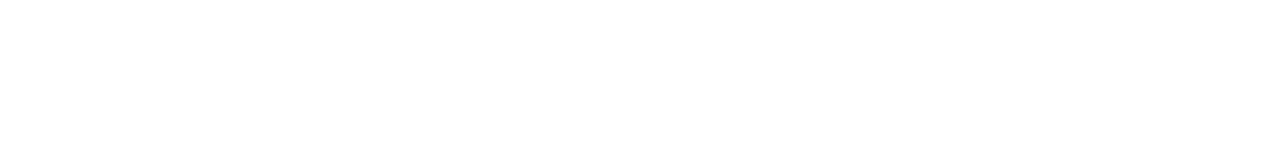
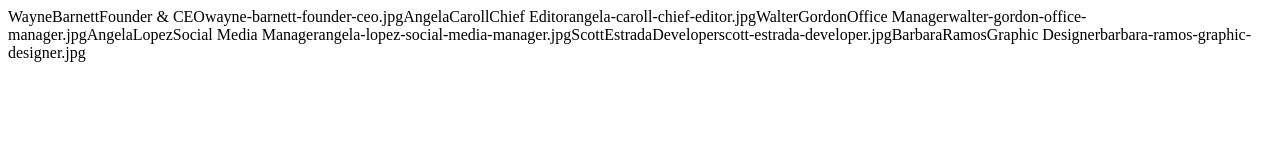
Before and after one commit to marcocalligaris/js-our-team, a plain HTML site: page index.html in a window 1280 px wide. Drawn offline with Linux system fonts and the light colour scheme.

Commit message:
Milestone 2

```diff
--- a/index.html
+++ b/index.html
@@ -7,6 +7,9 @@
     <title>Document</title>
 </head>
 <body>
+    <div id="members">
+        <div id="member-card"></div>
+    </div>
 
     <script src="js/script.js"></script>
 </body>
--- a/js/script.js
+++ b/js/script.js
@@ -20,12 +20,16 @@ const teamMembers = [
 
 console.log(teamMembers);
 
+//* Milestone 2
+
+const membersList = document.getElementById('members');
+const memberCard = document.getElementById('member-card');
+
 for (let i = 0; i < teamMembers.length; i++) {
-    const members = teamMembers[i];
-    console.log(members.firstName);
-    console.log(members.lastName);
-    console.log(members.role);
-    console.log(members.photo);
+    const member = teamMembers[i];
+
+    for(let key in member) {
+        console.log(member[key]);
+        memberCard.innerText += (member[key]);
+    }
 }
-
-//* Milestone 2
```
